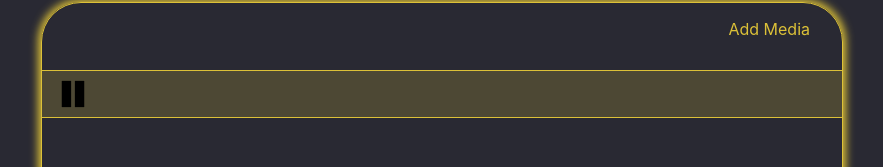
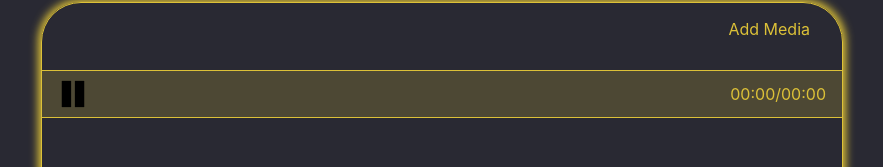
Before and after one commit to germnate/GoldenAppleTimer, a React (Vite) app: page / in a window 1280 px wide. Shown: the part 496-663 px from the top of the page, without its empty margins (199-1082 px from the left). Built offline with nearby package versions, Linux system fonts and the light colour scheme.

Commit message:
render time of current track

```diff
--- a/src/components/MusicPlayer/index.jsx
+++ b/src/components/MusicPlayer/index.jsx
@@ -1,6 +1,12 @@
 import { useMusicPlayer } from "../../hooks";
 import play from '../../assets/play-svgrepo-com.svg'
 import pause from '../../assets/pause-svgrepo-com.svg'
+
+function displayTime(time) {
+    if (!('minutes' in time) || !('seconds' in time)) return '00:00';
+    const { minutes, seconds } = time;
+    return `${minutes.toString().padStart(2, '0')}:${seconds.toString().padStart(2, '0')}`
+}
 
 export function MusicPlayer() {
     const { musicPlayer } = useMusicPlayer();
@@ -13,15 +19,27 @@ export function MusicPlayer() {
         musicPlayer.startTrack(id);
     }
 
+    function activeSongClickHandler() {
+        const activeTrack = musicPlayer.getActiveTrack();
+        if (!activeTrack) return;
+        if (musicPlayer.getIsFinished()) return musicPlayer.startTrack(activeTrack.id);
+        if (activeTrack.paused) {
+            return musicPlayer.unpause();
+        }
+        return musicPlayer.pause();
+
+    }
+
     return (
         <div className='music-container'>
             <div className='fileInput-container'>
                 <label htmlFor='fileInput'>Add Media</label>
                 <input type='file' id='fileInput' accept='audio/*' multiple onChange={onChangeFile} />
             </div>
-            <div className='active-song-player music-row active' onClick={musicPlayer.getActiveTrack()?.paused ? musicPlayer.unpause : musicPlayer.pause}>
-                <img src={musicPlayer.getActiveTrack()?.paused ? play : pause} height={30} width={30} />
-                {musicPlayer.getActiveTrack()?.file?.name}
+            <div className='active-song-player music-row active' onClick={activeSongClickHandler}>
+                <img src={musicPlayer.getActiveTrack()?.paused || musicPlayer.getIsFinished() ? play : pause} height={30} width={30} />
+                <span>{musicPlayer.getActiveTrack()?.file?.name}</span>
+                <span>{`${displayTime(musicPlayer.currentTime)}/${displayTime(musicPlayer.duration)}`}</span>
             </div>
             <div className='music-list'>
                 {musicPlayer.tracks.map(track => {
--- a/src/contexts/MusicPlayerContext.jsx
+++ b/src/contexts/MusicPlayerContext.jsx
@@ -1,11 +1,32 @@
 import { createContext, useState, useRef } from "react";
 import { v4 as uuid } from 'uuid'
+
+function formatSeconds(totalSeconds) {
+    const minutes = Math.floor(totalSeconds / 60);
+    const seconds = Math.floor(totalSeconds - (minutes * 60))
+    return { minutes, seconds }
+}
 
 export const MusicPlayerContext = createContext();
 
 export function MusicPlayerProvider({ children }) {
     const [tracks, setTracks] = useState([]);
+    const [currentTime, setCurrentTime] = useState([])
+    const [duration, setDuration] = useState([])
     const audioRef = useRef()
+
+    function handleTimeUpdate() {
+        const time = formatSeconds(audioRef.current.currentTime)
+        if (time.minutes >= duration.minutes && time.seconds > duration.seconds) {
+            return setCurrentTime(duration);
+        }
+        setCurrentTime(time)
+    }
+
+    function handleLoadedMetaData() {
+        const time = formatSeconds(audioRef.current.duration)
+        setDuration(time)
+    }
 
     function setFiles(files) {
         if (!files?.length) return [];
@@ -60,6 +81,17 @@ export function MusicPlayerProvider({ children }) {
         audioRef.current.play();
     }
 
+    function seekTime(seconds) {
+        audioRef.current.currentTime = seconds;
+        setCurrentTime(formatSeconds(seconds));
+    }
+
+    function getIsFinished() {
+        return (currentTime.seconds > 0 || currentTime.minutes > 0) &&
+            currentTime.minutes >= duration.minutes &&
+            currentTime.seconds >= duration.seconds
+    }
+
     return (
         <MusicPlayerContext.Provider value={{
             musicPlayer: {
@@ -69,10 +101,20 @@ export function MusicPlayerProvider({ children }) {
                 getActiveTrack,
                 setFiles,
                 tracks,
+                currentTime,
+                duration,
+                getIsFinished,
+                seekTime,
             }
         }}>
             {children}
-            <audio ref={audioRef}></audio>
+            <audio
+                ref={audioRef}
+                onTimeUpdate={handleTimeUpdate}
+                onLoadedMetadata={handleLoadedMetaData}
+            >
+
+            </audio>
         </MusicPlayerContext.Provider>
     )
 }
--- a/src/styles/main-page.css
+++ b/src/styles/main-page.css
@@ -143,6 +143,12 @@ header {
     display: none;
 }
 
+.active-song-player {
+    display: flex;
+    justify-content: space-between;
+    align-items: center;
+}
+
 .music-list {
     margin: 3rem 0;
 }
```
